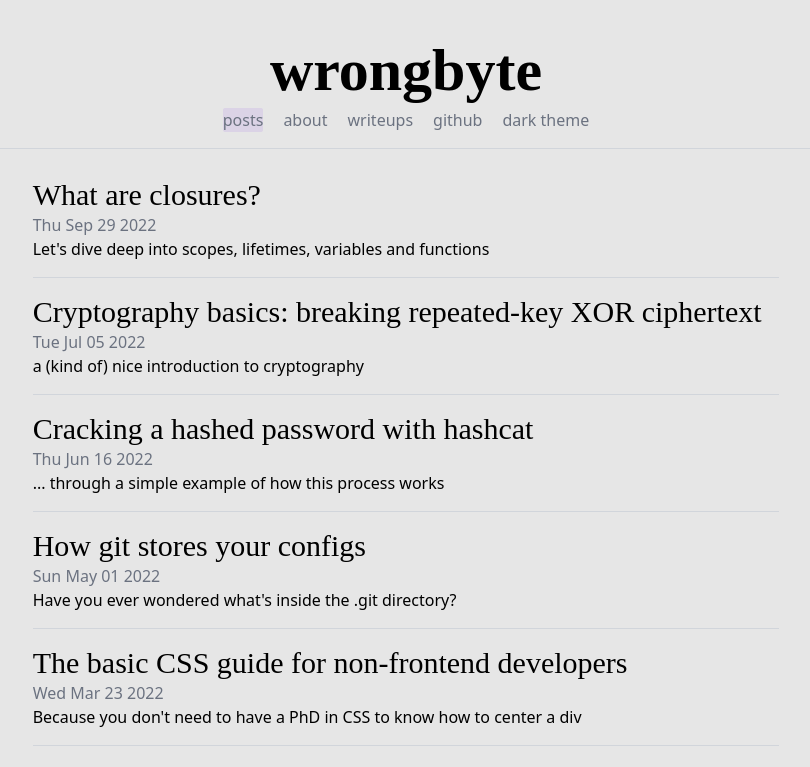
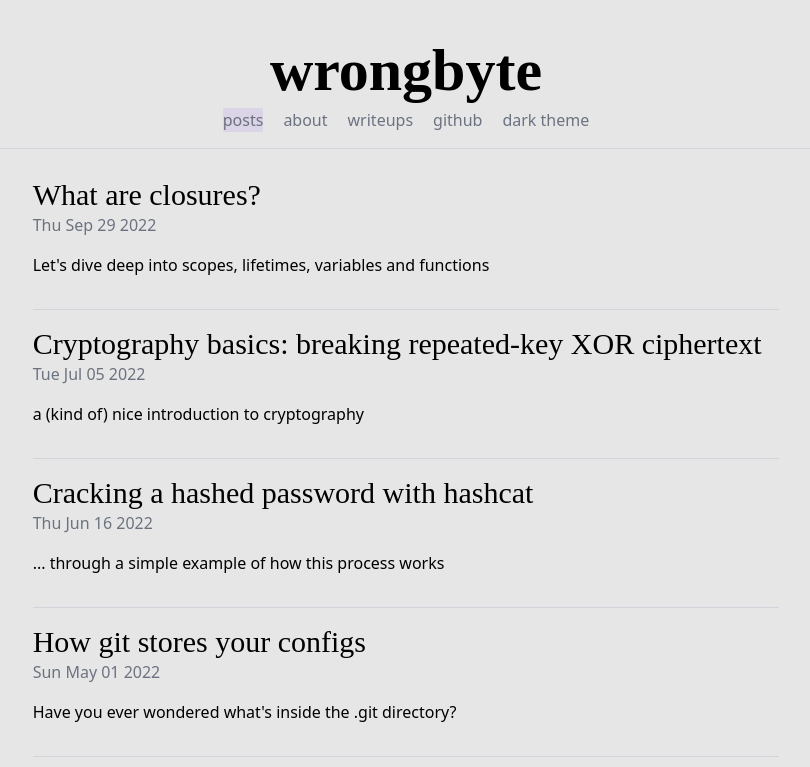
Before and after one commit to wrongbyte/wrongbyte.github.io, a Next.js app: page / in a window 1280 px wide. Shown: the top 767 px of the page, without its empty margins (234-1044 px from the left). Built offline with nearby package versions, Linux system fonts and the light colour scheme.

Commit message:
style: add space between paragraphs

```diff
--- a/src/styles/globals.css
+++ b/src/styles/globals.css
@@ -99,3 +99,7 @@ body {
 [data-theme='dark'] .pages {
     color: #919191;
 }
+
+p {
+    margin-bottom: 16px;
+}
```
